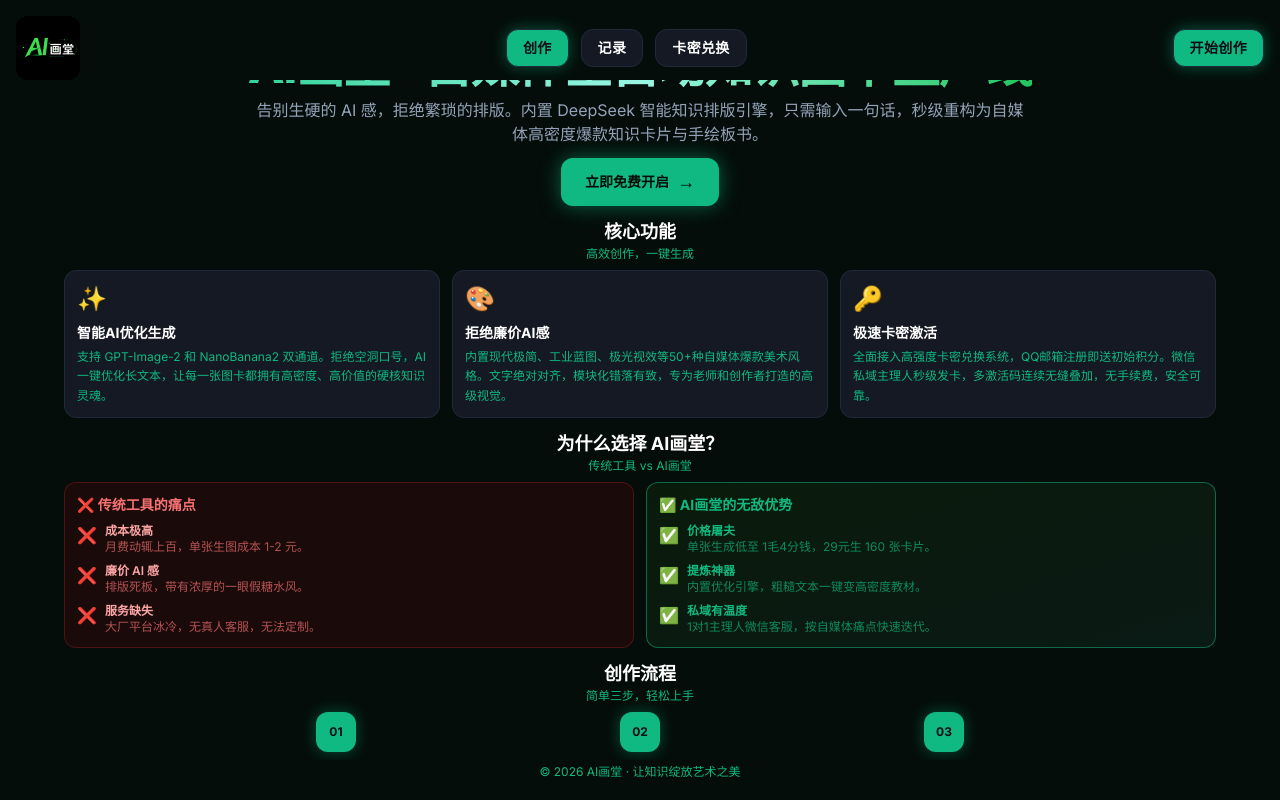
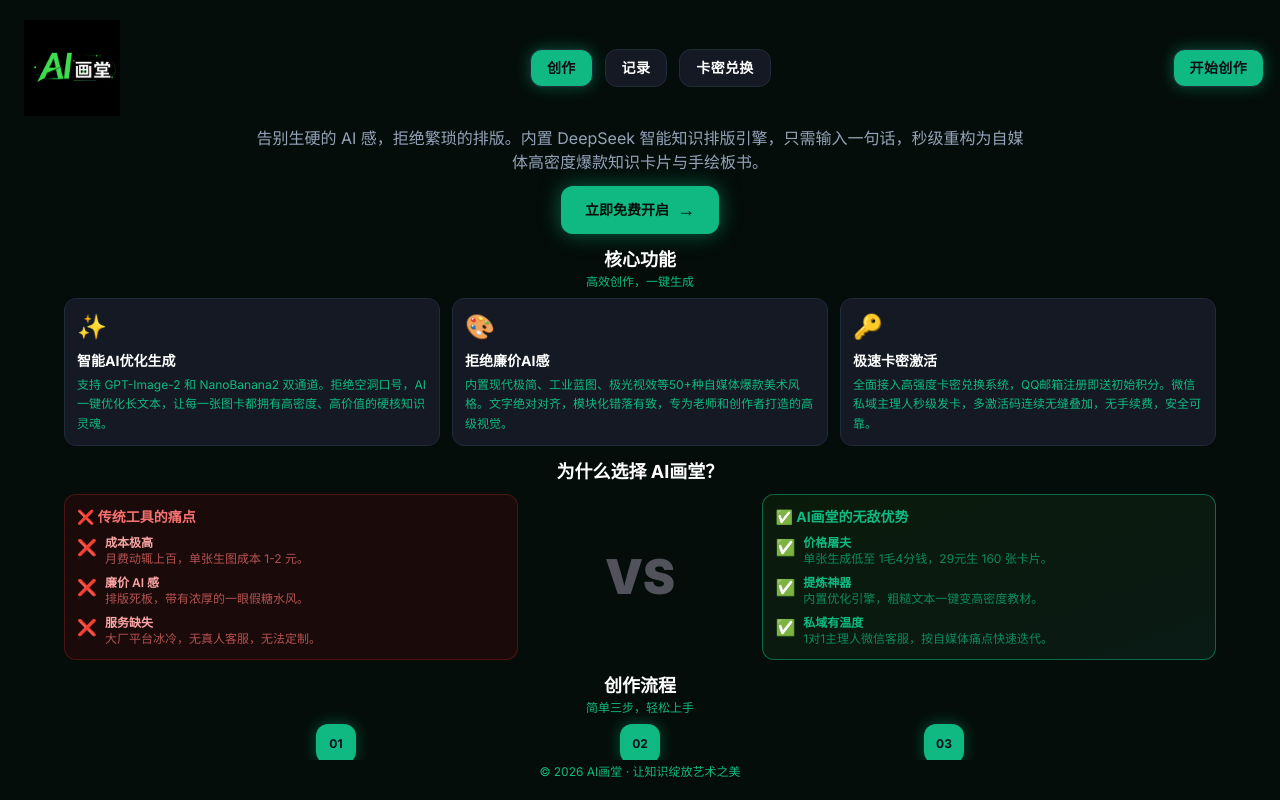
Before and after one commit to haoy0600-ctrl/aihuatang, a Next.js app: page / in a window 1280 px wide. Built offline with nearby package versions, Linux system fonts and the light colour scheme; a web font is replaced by a local one.

Commit message:
eat: logo enlarge + VS block + admin whitelist 50923561@qq.com

```diff
--- a/app/aihuatang-master-generate/page.tsx
+++ b/app/aihuatang-master-generate/page.tsx
@@ -48,13 +48,26 @@
     return () => clearInterval(interval)
   }, [])
 
+  // 管理员白名单
+  const ADMIN_EMAIL = '50923561@qq.com'
+  const [isAdmin, setIsAdmin] = useState(false)
+  const [showNoPermission, setShowNoPermission] = useState(false)
+
   useEffect(() => {
     const checkAuth = async () => {
       if (!supabase) return
       const { data } = await supabase.auth.getSession()
       if (data?.session) {
+        const userEmail = data.session.user?.email || ''
+        const adminCheck = userEmail === ADMIN_EMAIL
         setUser(data.session.user)
-        fetchUsers()
+        setIsAdmin(adminCheck)
+
+        if (!adminCheck) {
+          setShowNoPermission(true)
+        } else {
+          fetchUsers()
+        }
       } else {
         window.location.href = '/login'
       }
@@ -183,6 +196,20 @@
     }, 1500)
   }
 
+  // 无权限访问提示
+  if (showNoPermission) {
+    return (
+      <div className="flex h-screen items-center justify-center bg-black text-red-500 font-bold text-xl flex-col gap-4">
+        <div className="text-6xl">⚠️</div>
+        <div>越权访问！仅限官方主理人进驻。</div>
+        <div className="text-sm text-gray-400">你的邮箱：{user?.email || "未登录"}</div>
+        <Link href="/dashboard" className="mt-4 px-6 py-3 bg-[#10B981] text-black font-bold rounded-xl">
+          返回创作
+        </Link>
+      </div>
+    )
+  }
+
   return (
     <div className="min-h-screen bg-[#040D0A]">
       <header className="bg-[#040D0A] border-b border-[#142D24]">
@@ -190,9 +217,9 @@
           <div className="flex justify-between items-center w-full py-2 sm:py-3">
             <Link href="/" className="flex items-center select-none hover:opacity-80 transition-opacity">
               <img
-                src="/logo.png?v=7"
+                src="/logo.png?v=8"
                 alt="AI画堂"
-                className="h-14 w-14 md:h-16 md:w-16 object-contain rounded-xl"
+                className="h-20 w-20 md:h-24 md:w-24 object-contain mx-2 my-1"
               />
             </Link>
 
--- a/app/dashboard/page.tsx
+++ b/app/dashboard/page.tsx
@@ -721,7 +721,7 @@
               <img
                 src="/logo.png?v=6"
                 alt="AI画堂"
-                className="h-14 w-14 md:h-16 md:w-16 object-contain rounded-xl"
+                className="h-20 w-20 md:h-24 md:w-24 object-contain mx-2 my-1"
               />
             </Link>
 
--- a/app/page.tsx
+++ b/app/page.tsx
@@ -43,7 +43,7 @@
     <div className="h-screen max-h-screen w-screen max-w-[100vw] overflow-hidden flex flex-col justify-between p-4 bg-[#040D0A] text-white">
       <header className="flex items-center justify-between flex-shrink-0">
         <Link href="/" className="flex items-center select-none hover:opacity-80 transition-opacity">
-          <img src="/logo.png?v=7" alt="AI画堂" className="h-14 w-14 md:h-16 md:w-16 object-contain rounded-xl" />
+          <img src="/logo.png?v=8" alt="AI画堂" className="h-20 w-20 md:h-24 md:w-24 object-contain mx-2 my-1" />
         </Link>
 
         <nav className="hidden md:flex items-center gap-3">
@@ -117,11 +117,10 @@
         <div className="max-w-6xl mx-auto w-full mb-3">
           <div className="text-center mb-2">
             <h2 className="text-lg font-bold text-white">为什么选择 AI画堂？</h2>
-            <p className="text-xs text-[#10B981]">传统工具 vs AI画堂</p>
           </div>
-          <div className="grid grid-cols-1 md:grid-cols-2 gap-3">
+          <div className="grid grid-cols-1 md:grid-cols-5 items-stretch gap-3">
             {/* 左栏：传统工具痛点 */}
-            <div className="bg-[#1a0a0a] border border-red-900/50 rounded-xl p-3">
+            <div className="md:col-span-2 bg-[#1a0a0a] border border-red-900/50 rounded-xl p-3">
               <h3 className="text-sm font-bold text-red-400 mb-2">❌ 传统工具的痛点</h3>
               <div className="space-y-2">
                 <div className="flex items-start gap-2">
@@ -148,8 +147,13 @@
               </div>
             </div>
 
+            {/* VS 大字 */}
+            <div className="md:col-span-1 flex items-center justify-center">
+              <div className="font-black text-3xl md:text-5xl text-zinc-600 px-4">VS</div>
+            </div>
+
             {/* 右栏：AI画堂优势 */}
-            <div className="bg-gradient-to-br from-[#0a1a0a] to-[#0a1a15] border border-[#10B981]/50 rounded-xl p-3">
+            <div className="md:col-span-2 bg-gradient-to-br from-[#0a1a0a] to-[#0a1a15] border border-[#10B981]/50 rounded-xl p-3">
               <h3 className="text-sm font-bold text-[#10B981] mb-2">✅ AI画堂的无敌优势</h3>
               <div className="space-y-2">
                 <div className="flex items-start gap-2">
--- a/app/profile/page.tsx
+++ b/app/profile/page.tsx
@@ -110,7 +110,7 @@
               <img
                 src="/logo.png?v=6"
                 alt="AI画堂"
-                className="h-14 w-14 md:h-16 md:w-16 object-contain rounded-xl"
+                className="h-20 w-20 md:h-24 md:w-24 object-contain mx-2 my-1"
               />
             </Link>
 
--- a/app/recharge/page.tsx
+++ b/app/recharge/page.tsx
@@ -123,7 +123,7 @@
               <img
                 src="/logo.png?v=6"
                 alt="AI画堂"
-                className="h-14 w-14 md:h-16 md:w-16 object-contain rounded-xl"
+                className="h-20 w-20 md:h-24 md:w-24 object-contain mx-2 my-1"
               />
             </Link>
 
--- a/app/records/page.tsx
+++ b/app/records/page.tsx
@@ -291,7 +291,7 @@
               <img
                 src="/logo.png?v=6"
                 alt="AI画堂"
-                className="h-14 w-14 md:h-16 md:w-16 object-contain rounded-xl"
+                className="h-20 w-20 md:h-24 md:w-24 object-contain mx-2 my-1"
               />
             </Link>
 
```
